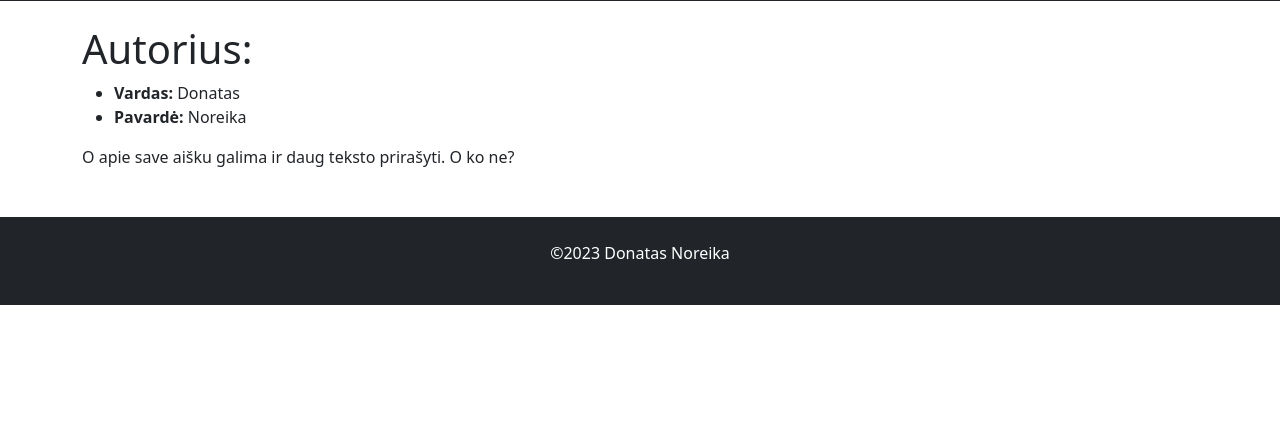
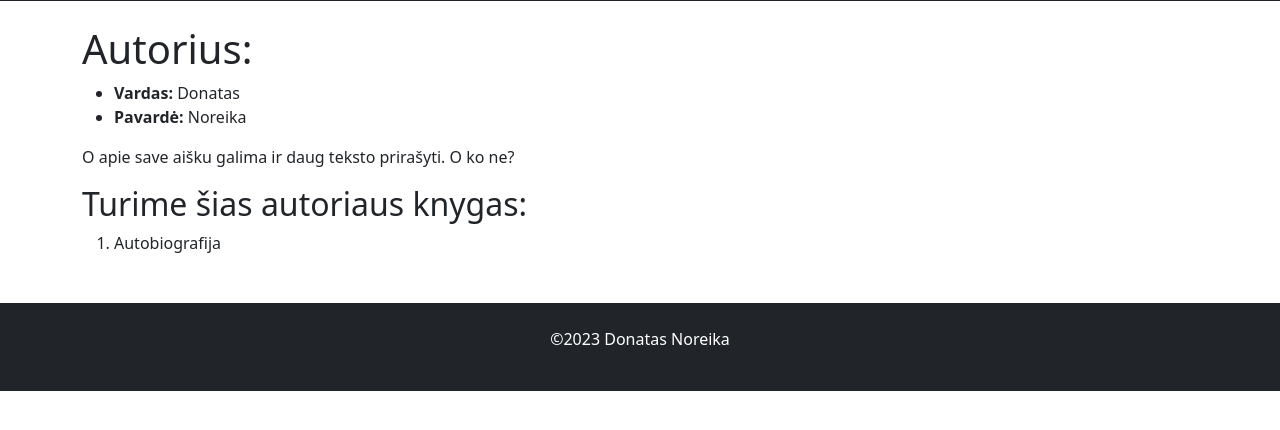
Before and after one commit to DonatasNoreika/library_2023_pavasaris, a Django app: page /library/authors/1 in a window 1280 px wide. Shown: the part 271-701 px from the top of the page. Run offline with Django 4.2, Linux system fonts and the light colour scheme; data comes from the database, SQL or seed files in the repository.

Commit message:
5: +Prie autoriaus atvaizduojamos jo knygos

```diff
--- a/mysite/library/templates/author.html
+++ b/mysite/library/templates/author.html
@@ -9,4 +9,10 @@
    <li><strong>Pavardė: </strong>{{ author.last_name }}</li>
 </ul>
 <p>{{ author.description }}</p>
+<h2>Turime šias autoriaus knygas:</h2>
+<ol>
+   {% for book in author.books.all %}
+   <li>{{ book.title }}</li>
+   {% endfor%}
+</ol>
 {% endblock%}
```
